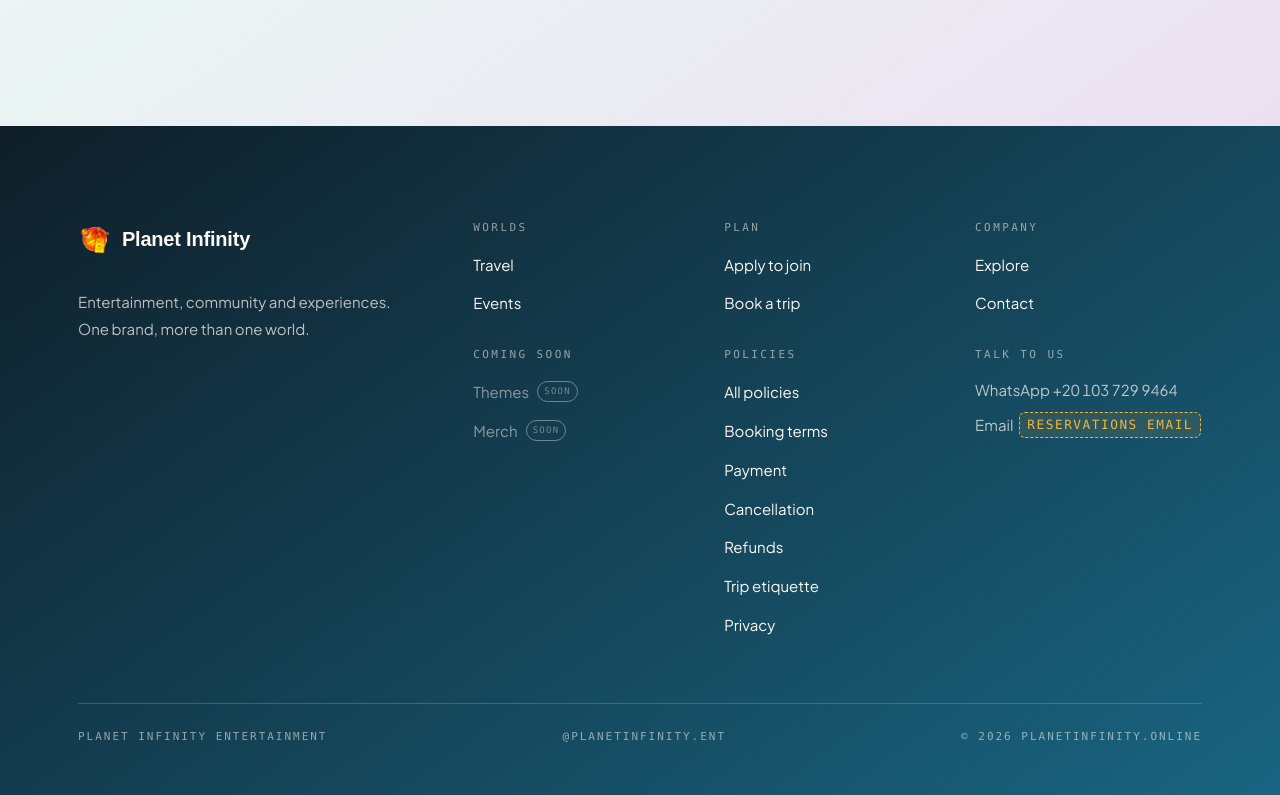
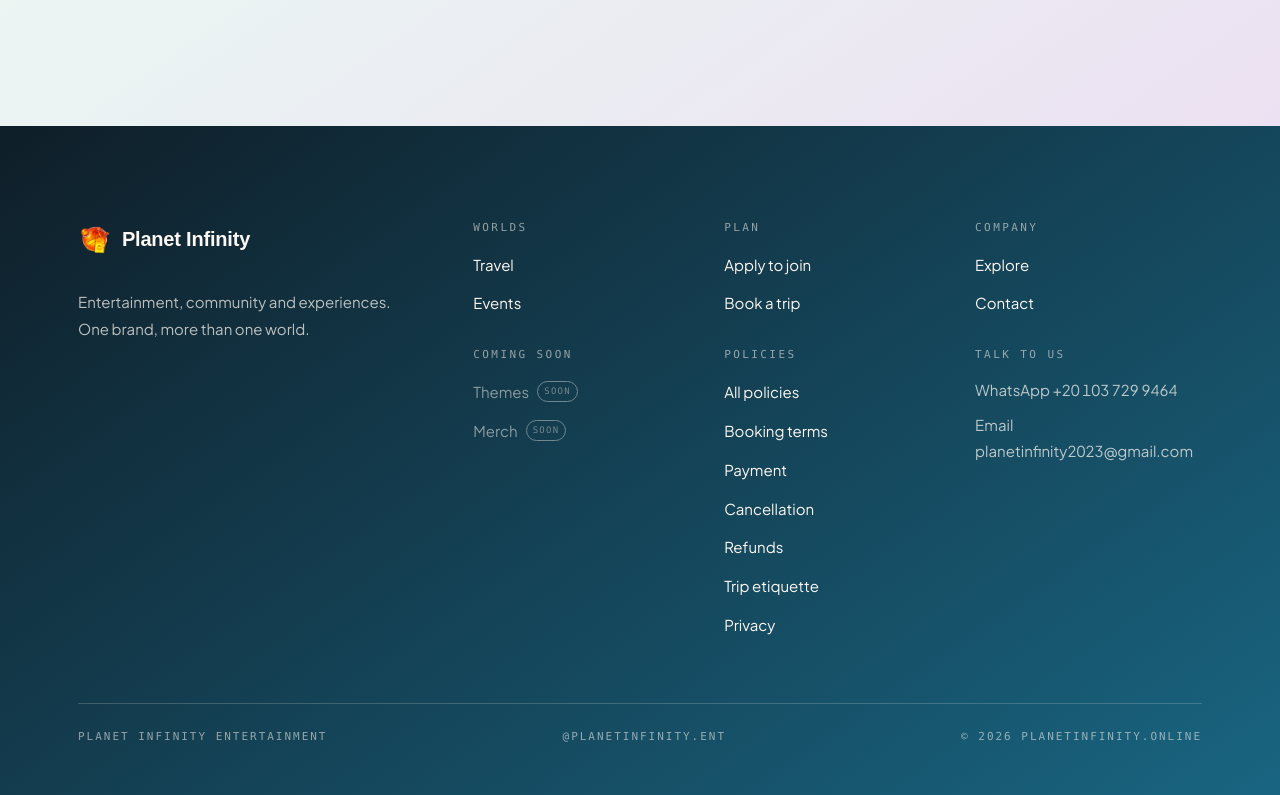
Before and after one commit to adamatwaa2/Trip-application, a Next.js app in the folder planet-infinity-web/: page / in a window 1280 px wide. Shown: the part 2199-2994 px from the top of the page. Built offline with nearby package versions, Linux system fonts and the light colour scheme; no server answers; the database is empty; a web font is replaced by a local one.

Commit message:
Set the real reservations email

```diff
--- a/planet-infinity-web/content/placeholders.ts
+++ b/planet-infinity-web/content/placeholders.ts
@@ -31,8 +31,8 @@ export const PLACEHOLDERS = {
   },
   reservationsEmail: {
     label: "Reservations email",
-    value: null,
-    note: "Booking Confirmation PDF · reservations@…",
+    value: "planetinfinity2023@gmail.com",
+    note: "Booking Confirmation PDF · reservations inbox",
   },
   emergencyContact: {
     label: "Emergency contact",
```
